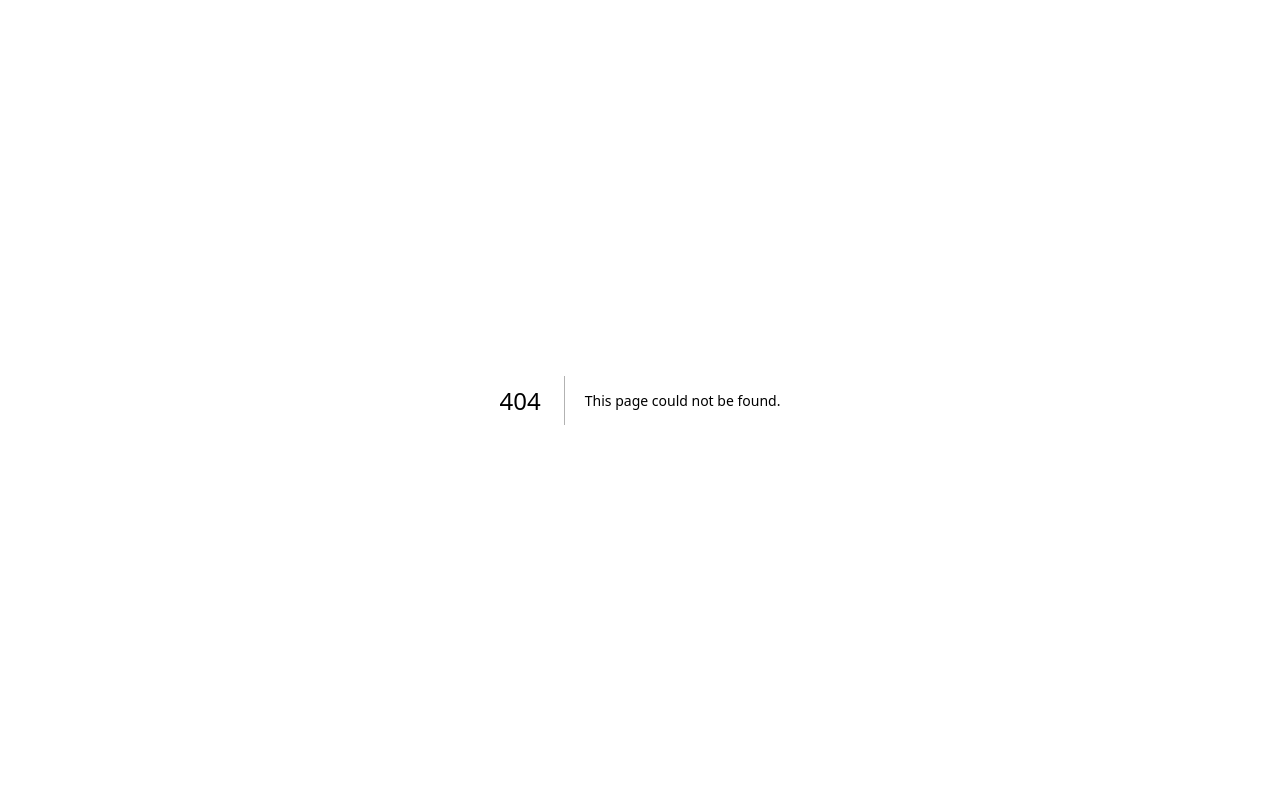
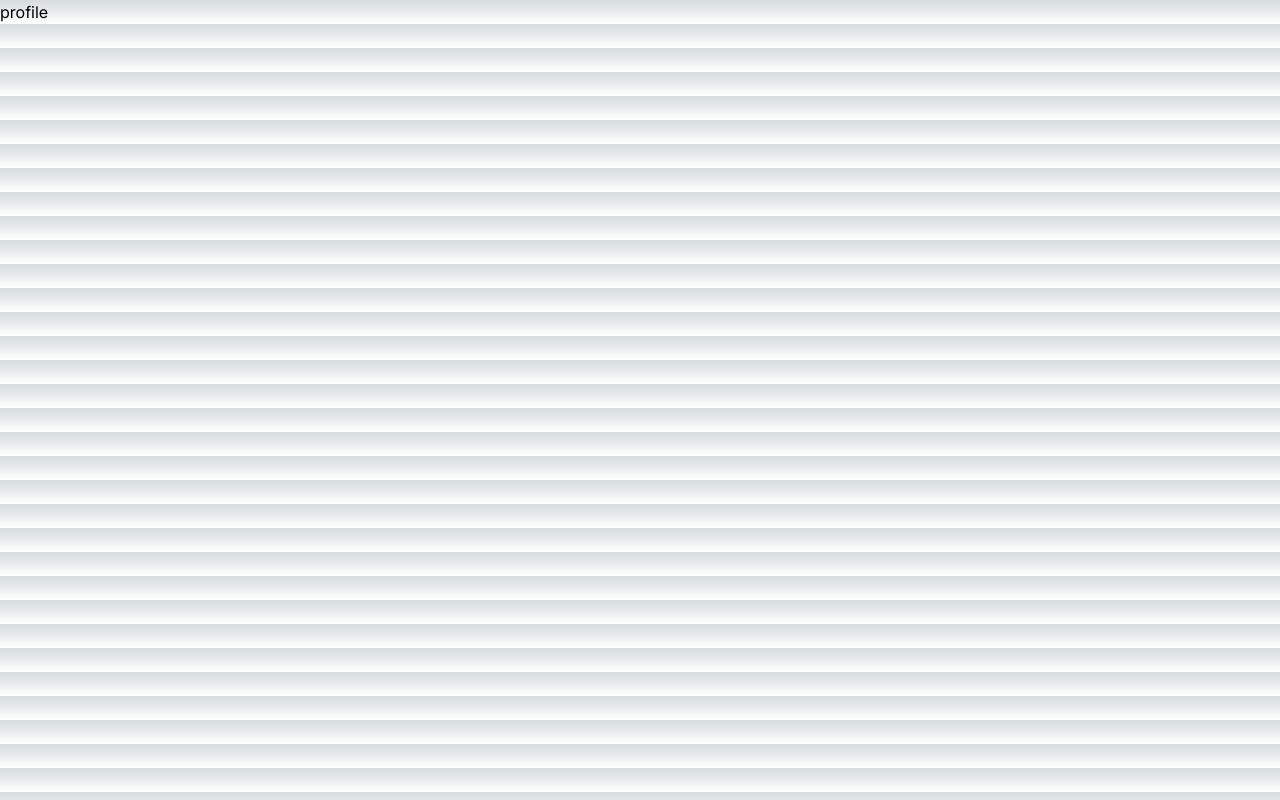
Before and after one commit to ToPin060/react-gitthread, a Next.js app: page /profile in a window 1280 px wide. Before the commit this address had no page. Built offline with nearby package versions, Linux system fonts and the light colour scheme.

Commit message:
Feat: Implement a routable profile page

```diff
--- /dev/null
+++ b/app/profile/page.tsx
@@ -0,0 +1,11 @@
+//  Logic between folder structure and routage
+//  Example:
+//      app/profile/page.tsx --> localhost:3000/profile
+
+import React from 'react'
+
+export default function page() {
+  return (
+    <div>profile</div>
+  )
+}
```
